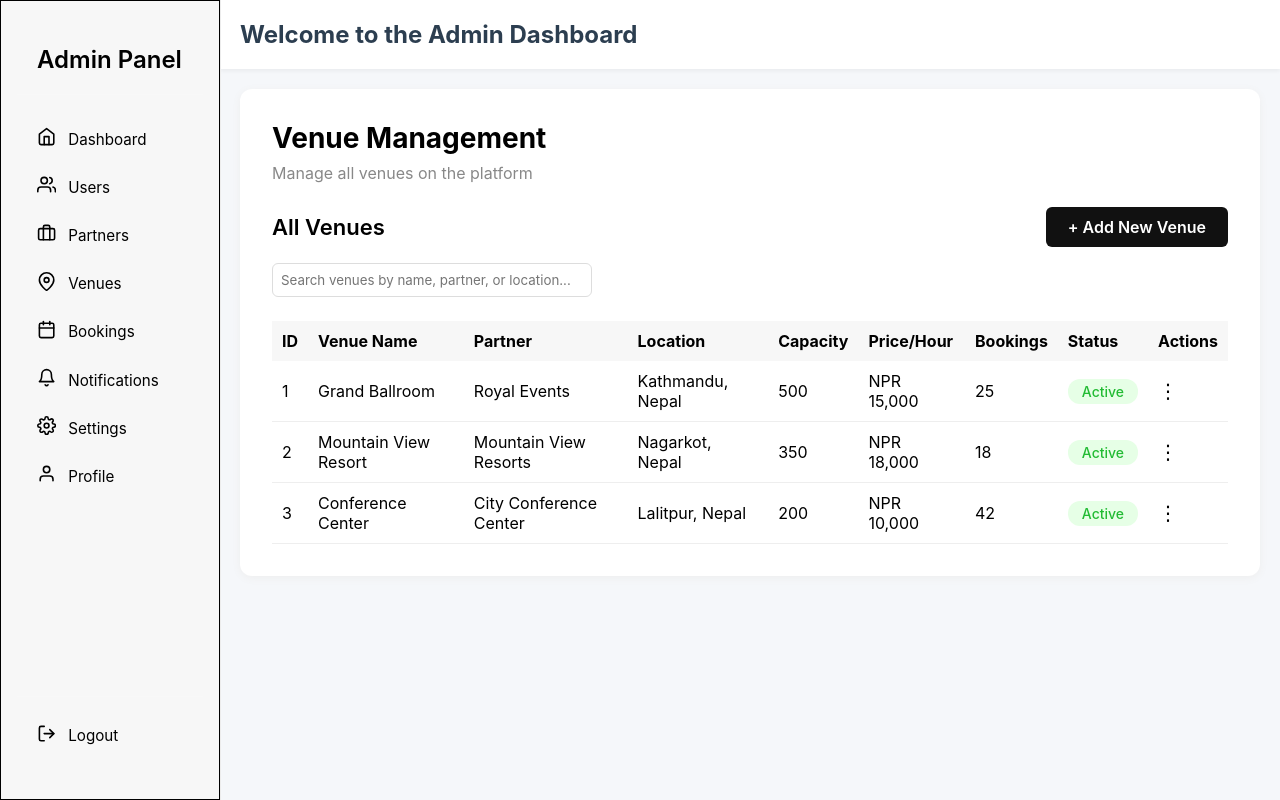
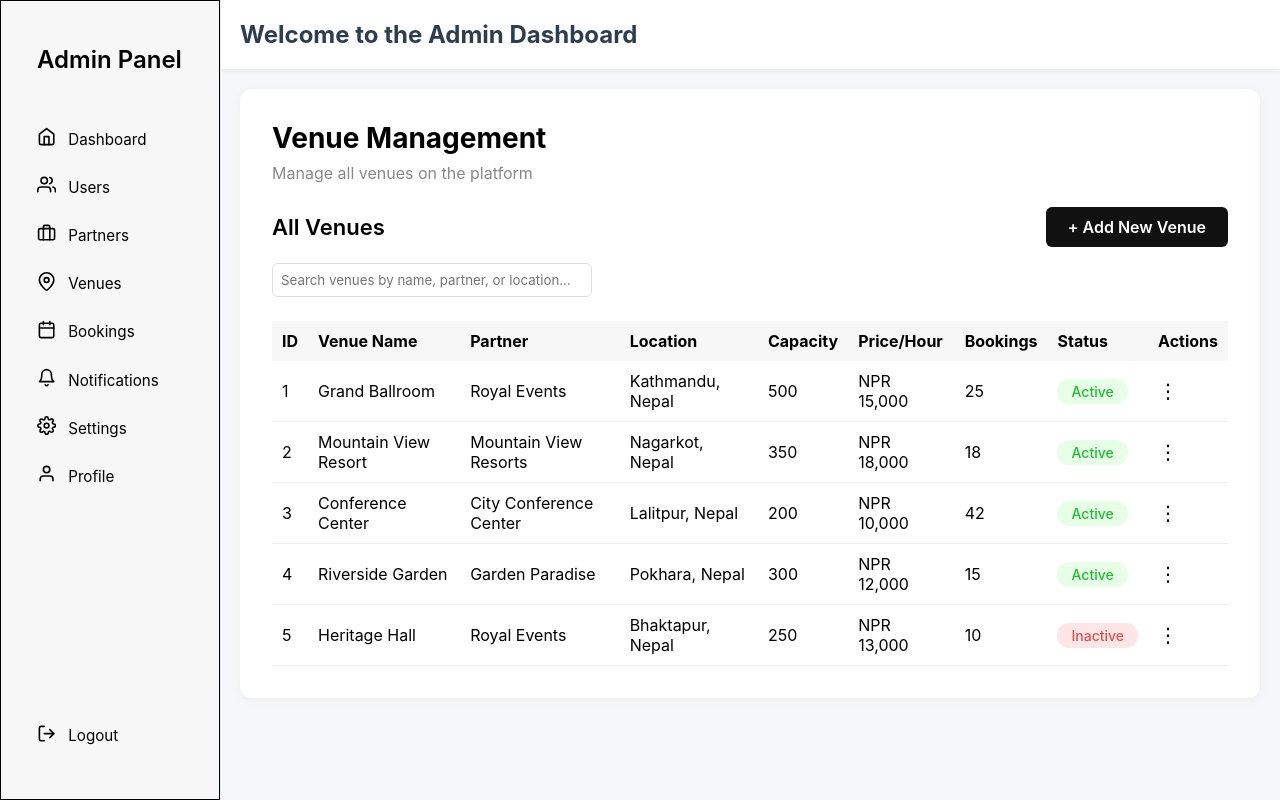
Before and after one commit to Siz099/test, a React (Create React App) app in the folder frontend/: page /admin/venues in a window 1280 px wide. Built offline with nearby package versions, Linux system fonts and the light colour scheme; no server answers.

Commit message:
action added

```diff
--- a/frontend/src/App.js
+++ b/frontend/src/App.js
@@ -47,30 +47,9 @@ function App() {
             </div>
           }
         />
-           <Route
-          path="/Dashboard"
-          element={
-            <div className="auth-container">
-              <Dashboard />
-            </div>
-          }
-        />
-              <Route
-              path="/Sidebar"
-              element={
-                <div className="auth-container">
-                  <Sidebar />
-                </div>
-              }
-            />
-                <Route
-              path="/VenueManagement"
-              element={
-                <div className="auth-container">
-                  <VenueManagement />
-                </div>
-              }
-            />
+
+
+
         <Route path="/" element={<Navigate to="/login" replace />} />
         <Route
           path="/admin/*"
--- a/frontend/src/components/VenueManagement.js
+++ b/frontend/src/components/VenueManagement.js
@@ -1,12 +1,46 @@
-import React from 'react';
+import React, { useState, useRef } from 'react';
 
-const venues = [
+const initialVenues = [
   { id: 1, name: 'Grand Ballroom', partner: 'Royal Events', location: 'Kathmandu, Nepal', capacity: 500, price: 'NPR 15,000', bookings: 25, status: 'Active' },
   { id: 2, name: 'Mountain View Resort', partner: 'Mountain View Resorts', location: 'Nagarkot, Nepal', capacity: 350, price: 'NPR 18,000', bookings: 18, status: 'Active' },
   { id: 3, name: 'Conference Center', partner: 'City Conference Center', location: 'Lalitpur, Nepal', capacity: 200, price: 'NPR 10,000', bookings: 42, status: 'Active' },
+  { id: 4, name: 'Riverside Garden', partner: 'Garden Paradise', location: 'Pokhara, Nepal', capacity: 300, price: 'NPR 12,000', bookings: 15, status: 'Active' },
+  { id: 5, name: 'Heritage Hall', partner: 'Royal Events', location: 'Bhaktapur, Nepal', capacity: 250, price: 'NPR 13,000', bookings: 10, status: 'Inactive' },
 ];
 
-const VenueManagement = () => (
+const VenueManagement = () => {
+  const [venues, setVenues] = useState(initialVenues);
+  const [menuOpenId, setMenuOpenId] = useState(null);
+  const menuRef = useRef();
+
+  // Close menu on click outside
+  React.useEffect(() => {
+    function handleClickOutside(event) {
+      if (menuRef.current && !menuRef.current.contains(event.target)) {
+        setMenuOpenId(null);
+      }
+    }
+    if (menuOpenId !== null) {
+      document.addEventListener('mousedown', handleClickOutside);
+    } else {
+      document.removeEventListener('mousedown', handleClickOutside);
+    }
+    return () => document.removeEventListener('mousedown', handleClickOutside);
+  }, [menuOpenId]);
+
+  const handleDelete = (id) => {
+    setVenues((prev) => prev.filter((venue) => venue.id !== id));
+    setMenuOpenId(null);
+  };
+
+  const handleDeactivate = (id) => {
+    setVenues((prev) => prev.map((venue) =>
+      venue.id === id ? { ...venue, status: 'Inactive' } : venue
+    ));
+    setMenuOpenId(null);
+  };
+
+  return (
     <div style={{ background: '#fff', borderRadius: 12, padding: 32, boxShadow: '0 2px 8px #eee' }}>
       <h1 style={{ fontSize: 28, fontWeight: 700, marginBottom: 8 }}>Venue Management</h1>
       <p style={{ color: '#888', marginBottom: 24 }}>Manage all venues on the platform</p>
@@ -40,10 +74,40 @@ const VenueManagement = () => (
               <td style={{ padding: 10 }}>{venue.price}</td>
               <td style={{ padding: 10 }}>{venue.bookings}</td>
               <td style={{ padding: 10 }}>
-              <span style={{ background: '#e6ffe6', color: '#22bb33', borderRadius: 12, padding: '4px 14px', fontWeight: 500, fontSize: 14 }}>{venue.status}</span>
+                <span style={{ background: venue.status === 'Active' ? '#e6ffe6' : '#ffe6e6', color: venue.status === 'Active' ? '#22bb33' : '#d9534f', borderRadius: 12, padding: '4px 14px', fontWeight: 500, fontSize: 14 }}>{venue.status}</span>
               </td>
-            <td style={{ padding: 10 }}>
-              <button style={{ background: 'none', border: 'none', fontSize: 20, cursor: 'pointer' }}>⋮</button>
+              <td style={{ padding: 10, position: 'relative' }}>
+                <button
+                  style={{ background: 'none', border: 'none', fontSize: 20, cursor: 'pointer' }}
+                  onClick={() => setMenuOpenId(menuOpenId === venue.id ? null : venue.id)}
+                  aria-label="Actions"
+                >
+                  ⋮
+                </button>
+                {menuOpenId === venue.id && (
+                  <div
+                    ref={menuRef}
+                    style={{
+                      position: 'absolute',
+                      top: 30,
+                      right: 0,
+                      background: '#fff',
+                      border: '1px solid #eee',
+                      borderRadius: 8,
+                      boxShadow: '0 2px 8px #eee',
+                      zIndex: 10,
+                      minWidth: 180,
+                      padding: 0,
+                    }}
+                  >
+                    <div style={{ padding: '10px 16px', fontWeight: 600, color: '#888', borderBottom: '1px solid #f0f0f0' }}>Actions</div>
+                    <button style={menuBtnStyle} onClick={() => { setMenuOpenId(null); alert('View details'); }}>View details</button>
+                    <button style={menuBtnStyle} onClick={() => { setMenuOpenId(null); alert('Edit venue'); }}>Edit venue</button>
+                    <button style={menuBtnStyle} onClick={() => { setMenuOpenId(null); alert('View bookings'); }}>View bookings</button>
+                    <button style={menuBtnStyle} onClick={() => handleDeactivate(venue.id)}>Deactivate venue</button>
+                    <button style={{ ...menuBtnStyle, color: '#d9534f' }} onClick={() => handleDelete(venue.id)}>Delete venue</button>
+                  </div>
+                )}
               </td>
             </tr>
           ))}
@@ -51,5 +115,19 @@ const VenueManagement = () => (
       </table>
     </div>
   );
+};
+
+const menuBtnStyle = {
+  display: 'block',
+  width: '100%',
+  padding: '10px 16px',
+  background: 'none',
+  border: 'none',
+  textAlign: 'left',
+  fontSize: 15,
+  cursor: 'pointer',
+  color: '#222',
+  borderBottom: '1px solid #f0f0f0',
+};
 
 export default VenueManagement;
```
Lines whose indentation alone changed are shown as unchanged.
